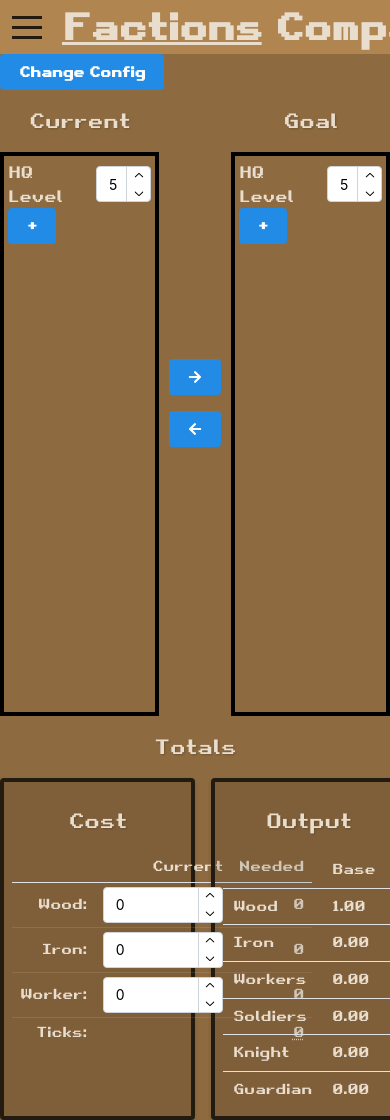
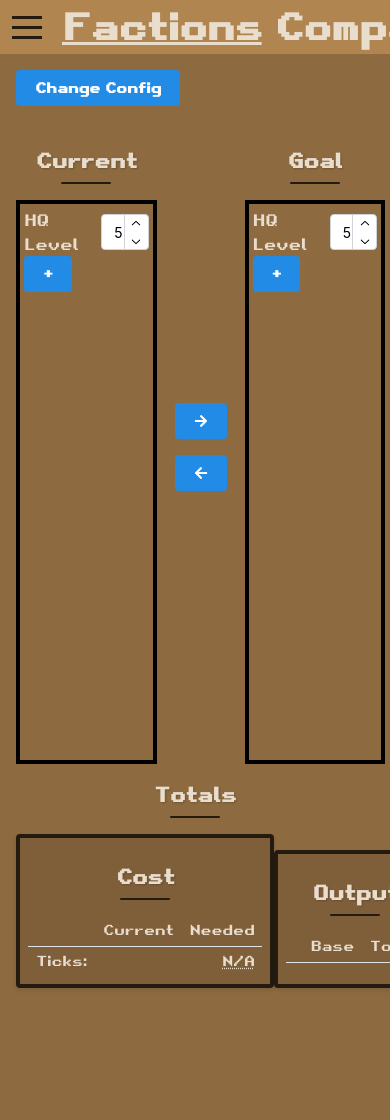
Before and after one commit to Elithous/factions-companion-frontend, a Next.js app: page /calculator in a window 390 px wide. Shown: the top 1120 px of the page. After the commit the page ends 1004 px from the top, so only its background shows below. Built offline with nearby package versions, Linux system fonts and the light colour scheme.

Commit message:
Basic calculator layout update

```diff
--- a/src/app/calculator/calculator.scss
+++ b/src/app/calculator/calculator.scss
@@ -1,22 +1,53 @@
 @use "../globals.scss" as global;
 
-// Table Styles
-.table-base {
-  border: var(--radius-sm) solid var(--orange-900);
-  border-radius: var(--radius-sm);
-  width: 50%;
-  padding: var(--spacing-sm);
-  background-color: rgba(0, 0, 0, 0.1);
-  box-shadow: 0 2px 4px rgba(0, 0, 0, 0.1);
+// Variables
+:root {
+  --calculator-spacing-xs: 0.25rem;
+  --calculator-spacing-sm: 0.5rem;
+  --calculator-spacing-md: 1rem;
+  --calculator-spacing-lg: 1.5rem;
+  --calculator-radius-sm: 4px;
+  --calculator-radius-md: 8px;
+  --calculator-shadow-sm: 0 2px 4px rgba(0, 0, 0, 0.1);
+  --calculator-shadow-md: 0 4px 6px rgba(0, 0, 0, 0.1);
+  --calculator-border-color: var(--orange-900);
+  --calculator-bg-color: rgba(0, 0, 0, 0.1);
+  --calculator-border-light: rgba(255, 255, 255, 0.1);
+  --calculator-hovercard-bg: rgba(0, 0, 0, 0.8);
 }
 
-.costs {
-  @extend .table-base;
+// Layout
+.calculator-container {
+  padding: var(--calculator-spacing-md);
+  max-width: 1200px;
+  margin: 0 auto;
+}
+
+.calculator-header {
+  display: flex;
+  justify-content: space-between;
+  align-items: center;
+  margin-bottom: var(--calculator-spacing-lg);
+}
+
+// Table Base Styles
+.table-base {
+  border: var(--calculator-radius-sm) solid var(--calculator-border-color);
+  border-radius: var(--calculator-radius-sm);
+  width: 50%;
+  padding: var(--calculator-spacing-sm);
+  background-color: var(--calculator-bg-color);
+  box-shadow: var(--calculator-shadow-sm);
+  transition: box-shadow 0.2s ease-in-out;
+
+  &:hover {
+    box-shadow: var(--calculator-shadow-md);
+  }
 
   td {
     text-align: right;
-    padding: var(--spacing-xs) var(--spacing-sm);
-    border-bottom: 1px solid rgba(255, 255, 255, 0.1);
+    padding: var(--calculator-spacing-xs) var(--calculator-spacing-sm);
+    border-bottom: 1px solid var(--calculator-border-light);
   }
 
   tr:last-child td {
@@ -24,15 +55,88 @@
   }
 }
 
+// Cost Table
+.costs {
+  @extend .table-base;
+}
+
+// Output Table
 .outputs {
   @extend .table-base;
-  margin-left: var(--spacing-md);
+  margin-left: var(--calculator-spacing-md);
 }
 
+// Title Styles
 .title {
   text-align: center;
   font-size: 1.25rem;
-  margin: var(--spacing-md) 0;
+  margin: var(--calculator-spacing-md) 0;
   color: var(--text-color);
   text-shadow: 1px 1px 2px rgba(0, 0, 0, 0.2);
+  font-weight: 600;
+  position: relative;
+  padding-bottom: var(--calculator-spacing-sm);
+
+  &::after {
+    content: '';
+    position: absolute;
+    bottom: 0;
+    left: 50%;
+    transform: translateX(-50%);
+    width: 50px;
+    height: 2px;
+    background-color: var(--calculator-border-color);
+    border-radius: 1px;
+  }
 }
+
+// Controls
+.controls {
+  display: flex;
+  flex-direction: column;
+  gap: var(--calculator-spacing-md);
+  padding: var(--calculator-spacing-sm);
+  border-radius: var(--calculator-radius-md);
+
+  button {
+    transition: transform 0.2s ease-in-out;
+
+    &:hover {
+      transform: scale(1.05);
+    }
+  }
+}
+
+// Config Popover
+.config-popover {
+  min-width: 300px;
+  padding: var(--calculator-spacing-md);
+}
+
+// HoverCard Styles
+.mantine-HoverCard-dropdown {
+  width: 200px !important;
+  background-color: var(--calculator-hovercard-bg) !important;
+  border: 1px solid var(--calculator-border-color);
+  border-radius: var(--calculator-radius-sm);
+  padding: var(--calculator-spacing-sm);
+  box-shadow: var(--calculator-shadow-md);
+}
+
+// Responsive Design
+@media (max-width: 768px) {
+  .table-base {
+    width: 100%;
+  }
+
+  .outputs {
+    margin-left: 0;
+    margin-top: var(--calculator-spacing-md);
+  }
+
+  .controls {
+    flex-direction: row;
+    justify-content: center;
+    margin: var(--calculator-spacing-md) 0;
+  }
+}
--- a/src/app/calculator/page.tsx
+++ b/src/app/calculator/page.tsx
@@ -2,13 +2,14 @@
 
 import './calculator.scss';
 import { Button, Flex, Group, HoverCard, NumberInput, Popover, Table, Text } from "@mantine/core";
-import { ReactElement, useEffect, useState } from "react";
+import { ReactElement, useEffect, useState, useCallback } from "react";
 import { FaArrowLeft, FaArrowRight } from "react-icons/fa";
 import CalculatorConfigComponent from "./_components/config";
 import BuildingsDisplayComponent from './_components/buildingsDisplay';
 import { Building } from '../../utils/game/building.model';
-import { GameConfig, getBuildOverlap, getTotalCosts, getTotalOutput, isValidConfig, MultiplierValues, ScalingTypes, ScalingValues } from '@/utils/game/game.helper';
+import { GameConfig, getBuildOverlap, getTotalCosts, getTotalOutput, isValidConfig, MultiplierTypes, MultiplierValues, ScalingTypes, ScalingValues } from '@/utils/game/game.helper';
 
+// Types
 interface BuildDataStorage {
   currentHq: number;
   currentBuild: Building[];
@@ -16,33 +17,56 @@ interface BuildDataStorage {
   goalBuild: Building[];
 }
 
+type ResourceState = { [res in ScalingTypes]: number; };
+
+// Constants
+const STORAGE_KEYS = {
+  BUILD: 'calculator_build',
+  CONFIG: 'calculator_config'
+} as const;
+
+const DEFAULT_RESOURCES: ResourceState = {
+  wood: 0,
+  iron: 0,
+  worker: 0
+};
+
 export default function CalculatorPage() {
+  // State
   const [config, setConfig] = useState<GameConfig>();
-  const [currentResources, setCurrentResources] = useState<{ [res in ScalingTypes]: number }>({
-    wood: 0, iron: 0, worker: 0
-  });
+  const [currentResources, setCurrentResources] = useState<ResourceState>(DEFAULT_RESOURCES);
   const [currentHq, setCurrentHq] = useState<number>(5);
   const [currentBuild, setCurrentBuild] = useState<Building[]>([]);
   const [goalHq, setGoalHq] = useState<number>(5);
   const [goalBuild, setGoalBuild] = useState<Building[]>([]);
-
   const [tickCost, setTickCost] = useState('N/A');
   const [tickBreakdown, setTickBreakdown] = useState<ReactElement | undefined>();
-
   const [costTable, setCostTable] = useState<ReactElement[]>([]);
   const [outputTable, setOutputTable] = useState<ReactElement[]>([]);
 
-  const setCurrentResource = (resource: ScalingTypes, value: number) => {
-    setCurrentResources({
-      ...currentResources,
+  // Handlers
+  const setCurrentResource = useCallback((resource: ScalingTypes, value: number) => {
+    setCurrentResources(prev => ({
+      ...prev,
       [resource]: value
-    });
+    }));
+  }, []);
+
+  const handleSwapBuildings = useCallback((direction: 'forward' | 'backward') => {
+    if (direction === 'forward') {
+      setGoalBuild([...currentBuild]);
+      setGoalHq(currentHq);
+    } else {
+      setCurrentBuild([...goalBuild]);
+      setCurrentHq(goalHq);
     }
+  }, [currentBuild, currentHq, goalBuild, goalHq]);
 
-  // Load build data from localstorage
+  // Local Storage
   useEffect(() => {
-    const buildData = localStorage.getItem('calculator_build');
-    const configData = localStorage.getItem('calculator_config');
+    const loadStoredData = () => {
+      const buildData = localStorage.getItem(STORAGE_KEYS.BUILD);
+      const configData = localStorage.getItem(STORAGE_KEYS.CONFIG);
 
       if (buildData) {
         try {
@@ -52,33 +76,30 @@ export default function CalculatorPage() {
           setCurrentBuild(parsedBuild.currentBuild);
           setGoalHq(parsedBuild.goalHq);
           setGoalBuild(parsedBuild.goalBuild);
-      }
-      catch (e) {
-        console.error('Error caught, clearing storage: ', e)
-        localStorage.removeItem('calculator_build');
+        } catch (e) {
+          console.error('Error loading build data:', e);
+          localStorage.removeItem(STORAGE_KEYS.BUILD);
         }
       }
 
       if (configData) {
         try {
           const parsedConfig = JSON.parse(configData) as GameConfig;
-
-        // Deep verify config data is set correctly
-        if (!isValidConfig(parsedConfig)) {
-          localStorage.removeItem('calculator_config');
+          if (isValidConfig(parsedConfig)) {
+            setConfig(parsedConfig);
+          } else {
+            localStorage.removeItem(STORAGE_KEYS.CONFIG);
           }
-        else {
-          setConfig(parsedConfig);
+        } catch (e) {
+          console.error('Error loading config data:', e);
+          localStorage.removeItem(STORAGE_KEYS.CONFIG);
         }
       }
-      catch (e) {
-        console.error('Error caught, clearing storage: ', e)
-        localStorage.removeItem('calculator_config');
-      }
-    }
+    };
+
+    loadStoredData();
   }, []);
 
-  // Save build data to localstorage
   useEffect(() => {
     if (currentHq && currentBuild && goalHq && goalBuild) {
       const storageBuild: BuildDataStorage = {
@@ -87,27 +108,28 @@ export default function CalculatorPage() {
         goalHq,
         goalBuild
       };
-
-      localStorage.setItem('calculator_build', JSON.stringify(storageBuild));
+      localStorage.setItem(STORAGE_KEYS.BUILD, JSON.stringify(storageBuild));
     }
   }, [currentHq, currentBuild, goalHq, goalBuild]);
 
   useEffect(() => {
     if (config) {
-      localStorage.setItem('calculator_config', JSON.stringify(config));
+      localStorage.setItem(STORAGE_KEYS.CONFIG, JSON.stringify(config));
     }
   }, [config]);
 
+  // Calculations
   useEffect(() => {
+    if (!config) return;
+
     const goalCosts = getTotalCosts(goalHq, goalBuild, config);
     const usableBuildings = getBuildOverlap(currentBuild, goalBuild);
-
     const useableCosts = getTotalCosts(Math.min(currentHq, goalHq), usableBuildings, config);
 
-    const updatedCostTable: ReactElement[] = [];
-    ScalingValues.forEach(value => {
+    // Update cost table
+    const updatedCostTable: ReactElement[] = ScalingValues.map(value => {
       const cost = goalCosts[value] - useableCosts[value];
-      updatedCostTable.push((
+      return (
         <Table.Tr key={value}>
           <Table.Td>{`${value[0].toUpperCase()}${value.substring(1)}`}:</Table.Td>
           <Table.Td>
@@ -120,42 +142,51 @@ export default function CalculatorPage() {
           </Table.Td>
           <Table.Td>{cost}</Table.Td>
         </Table.Tr>
-      ));
+      );
     });
     setCostTable(updatedCostTable);
 
-    // Calculate tick cost based on total cost and current output
+    // Calculate tick costs
     const currentOutput = getTotalOutput(currentBuild, config);
+    const calculateTicks = (resource: ScalingTypes) => {
+      const resourceKey = resource === 'worker' ? 'workers' : resource as MultiplierTypes;
+      const cost = goalCosts[resource] - useableCosts[resource] - currentResources[resource];
+      const output = currentOutput[resourceKey].final;
+      return Math.ceil((cost / output) || 0);
+    };
 
-    const woodTicks = Math.ceil(((goalCosts.wood - useableCosts.wood - currentResources.wood) / currentOutput.wood.final) || 0);
-    const ironTicks = Math.ceil(((goalCosts.iron - useableCosts.iron - currentResources.iron) / currentOutput.iron.final) || 0);
-    const workersTicks = Math.ceil(((goalCosts.worker - useableCosts.worker - currentResources.worker) / currentOutput.workers.final) || 0);
+    const woodTicks = calculateTicks('wood');
+    const ironTicks = calculateTicks('iron');
+    const workersTicks = calculateTicks('worker');
 
     setTickCost(Math.max(woodTicks, ironTicks, workersTicks, 0).toFixed());
-    setTickBreakdown(<div>
+    setTickBreakdown(
+      <div>
         <Text size='sm'>Wood: {Math.max(woodTicks, 0)}</Text>
         <Text size='sm'>Iron: {Math.max(ironTicks, 0)}</Text>
         <Text size='sm'>Workers: {Math.max(workersTicks, 0)}</Text>
-    </div>);
-  }, [goalHq, goalBuild, currentHq, currentBuild, config, currentResources]);
+      </div>
+    );
+  }, [goalHq, goalBuild, currentHq, currentBuild, config, currentResources, setCurrentResource]);
 
   useEffect(() => {
+    if (!config) return;
+
     const goalOutput = getTotalOutput(goalBuild, config);
-
-    const updatedOutputTable: ReactElement[] = [];
-    MultiplierValues.forEach(value => {
-      updatedOutputTable.push((
+    const updatedOutputTable: ReactElement[] = MultiplierValues.map(value => (
       <Table.Tr key={value}>
         <Table.Td>{`${value[0].toUpperCase()}${value.substring(1)}`}</Table.Td>
         <Table.Td>{goalOutput[value].base.toFixed(2)}</Table.Td>
         <Table.Td>{goalOutput[value].final.toFixed(2)}</Table.Td>
       </Table.Tr>
     ));
-    });
     setOutputTable(updatedOutputTable);
   }, [goalBuild, config]);
 
-  return <div>
+  // Render
+  return (
+    <div className="calculator-container">
+      <div className="calculator-header">
         <Popover>
           <Popover.Target>
             <Button>Change Config</Button>
@@ -164,12 +195,17 @@ export default function CalculatorPage() {
             <CalculatorConfigComponent config={config} setConfig={setConfig} />
           </Popover.Dropdown>
         </Popover>
+      </div>
 
       <Flex gap='xs'>
         <div style={{ flexGrow: '1' }}>
           <p className='title'>Current</p>
-        <BuildingsDisplayComponent buildings={currentBuild} setBuildings={setCurrentBuild}
-          hq={currentHq} setHq={setCurrentHq} />
+          <BuildingsDisplayComponent
+            buildings={currentBuild}
+            setBuildings={setCurrentBuild}
+            hq={currentHq}
+            setHq={setCurrentHq}
+          />
         </div>
         <Flex
           className='controls'
@@ -177,19 +213,24 @@ export default function CalculatorPage() {
           direction={'column'}
           gap='md'
         >
-        <Button onClick={() => { setGoalBuild(currentBuild); setGoalHq(currentHq); }}>
+          <Button onClick={() => handleSwapBuildings('forward')}>
             <FaArrowRight />
           </Button>
-        <Button onClick={() => { setCurrentBuild(goalBuild); setCurrentHq(goalHq); }}>
+          <Button onClick={() => handleSwapBuildings('backward')}>
             <FaArrowLeft />
           </Button>
         </Flex>
         <div style={{ flexGrow: '1' }}>
           <p className='title'>Goal</p>
-        <BuildingsDisplayComponent buildings={goalBuild} setBuildings={setGoalBuild}
-          hq={goalHq} setHq={setGoalHq} />
+          <BuildingsDisplayComponent
+            buildings={goalBuild}
+            setBuildings={setGoalBuild}
+            hq={goalHq}
+            setHq={setGoalHq}
+          />
         </div>
       </Flex>
+
       <p className='title'>Totals</p>
       <Flex>
         <div className='costs'>
@@ -238,4 +279,5 @@ export default function CalculatorPage() {
         </div>
       </Flex>
     </div>
+  );
 }
```
Lines whose indentation alone changed are shown as unchanged.
